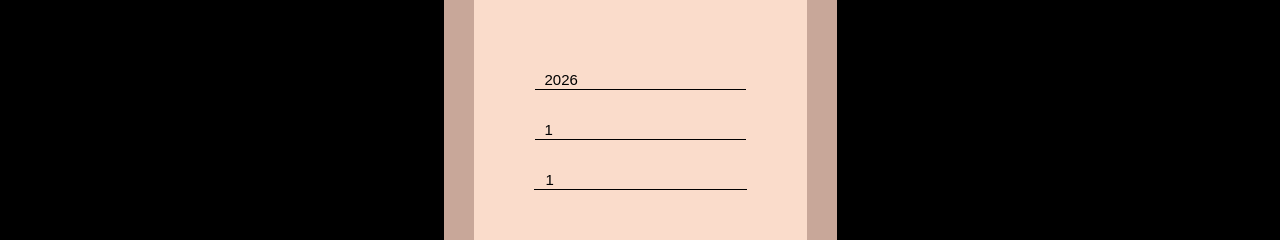
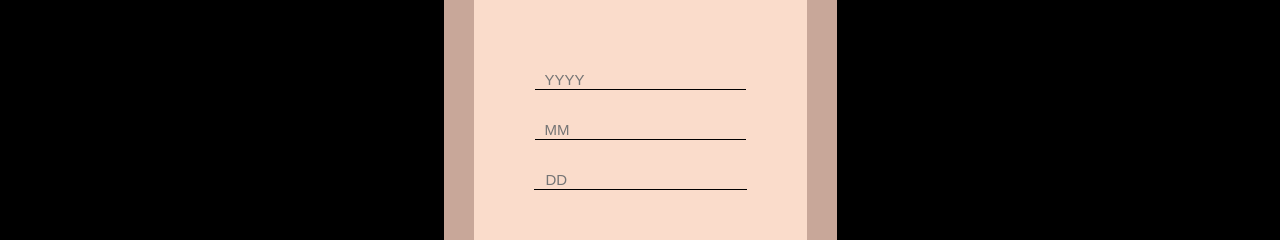
Before and after one commit to gusqkr/putfruitsonmycake, a React (Vite) app in the folder frontend/: page /birth in a window 1280 px wide. Shown: the part 341-581 px from the top of the page. Built offline with nearby package versions, Linux system fonts and the light colour scheme; a web font is replaced by a local one.

Commit message:
수정:생일 숫자만 입력하도록 수정, 생일 설정 이후 메인 화면 이동

```diff
--- a/frontend/src/Birth.jsx
+++ b/frontend/src/Birth.jsx
@@ -5,9 +5,9 @@ import { auth } from "./firebase.js";
 import { useState } from "react";
 
 function Birth() {
-    const [year, setYear] = useState('2026');
-    const [month, setMonth] = useState('1');
-    const [day, setDay] = useState('1');
+    const [year, setYear] = useState();
+    const [month, setMonth] = useState();
+    const [day, setDay] = useState();
 
     const handleSubmit = async () => {
         const user = auth.currentUser;
@@ -17,21 +17,28 @@ function Birth() {
             return;
         }
         try {
-            const birthdate = `${year}-${month}-${day}`;
-            const response = await axios.post('http://localhost:8080/api/make-cake/birth', {
-                uid : user.uid,
-                birthdate :birthdate});
+            if (year < 1900 || year > new Date().getFullYear() || month < 1 || month > 12 || day < 1 || day > 31) {
+                alert("올바른 날짜를 입력해주세요.");
+                return;
+            }
+            else {
+                const birthdate = `${year}-${month}-${day}`;
+                const response = await axios.post('http://localhost:8080/api/make-cake/birth', {
+                    uid : user.uid, birthdate :birthdate});
             if (response.data === "OK"){
                 alert(birthdate + "로 생일이 등록되었습니다!");
+                goToMycake();
             }
+            }
+
         } catch (error) {
             console.error("생일 등록 실패: ", error);
         }
     }
 
     const navigate = useNavigate();
-        //const goToFlavor = () => {
-           // navigate('/flavor'); }
+        const goToMycake = () => {
+            navigate('/mycake'); }
     return (
         <div style={{ backgroundColor:'#C8A799', height:'852px', width:'393px', backgroundImage:'url(../public/cake.png)', backgroundRepeat:'no-repeat', backgroundPosition:'center'}}>
             <p style={{textAlign:'center',color:'#6A4444', fontFamily:'Gluten', padding:'80px 40px 30px 30px', fontSize:'20px', fontWeight:'bold'}}>Put Fruits on My Cake</p>
@@ -41,9 +48,9 @@ function Birth() {
                 <hr style={{border:'1px solid #4A3C3C'}} />
                 <div style={{color:'#000000', marginTop:'20px', marginLeft:'10px'}}>생일을 입력해 주세요!</div>
                 <div style={{textAlign:'center', marginTop:'70px'}}>
-                    <input type="text" value={year} onChange={(e) => setYear(e.target.value)} placeholder="YYYY" required style={{background:'none', color:'#000000', border:'none', borderBottom:'1px solid #000000', outline:'none', margin:'15px 0', fontSize:'15px', paddingLeft:'10px'}} />
-                    <input type="text" value={month} onChange={(e) => setMonth(e.target.value)} placeholder="MM" required style={{background:'none', color:'#000000', border:'none', borderBottom:'1px solid #000000', outline:'none', margin:'15px 0', fontSize:'15px', paddingLeft:'10px'}} />
-                    <input type="text" value={day} onChange={(e) => setDay(e.target.value)} placeholder="DD" required style={{background:'none', color:'#000000', border:'none', borderBottom:'1px solid #000000', outline:'none', margin:'15px 25px 25px 25px ', fontSize:'15px', paddingLeft:'12px'}} />
+                    <input type="number" value={year} onChange={(e) => setYear(e.target.value)} placeholder="YYYY" required style={{background:'none', color:'#000000', border:'none', borderBottom:'1px solid #000000', outline:'none', margin:'15px 0', fontSize:'15px', paddingLeft:'10px'}} />
+                    <input type="number" value={month} onChange={(e) => setMonth(e.target.value)} placeholder="MM" required style={{background:'none', color:'#000000', border:'none', borderBottom:'1px solid #000000', outline:'none', margin:'15px 0', fontSize:'15px', paddingLeft:'10px'}} />
+                    <input type="number" value={day} onChange={(e) => setDay(e.target.value)} placeholder="DD" required style={{background:'none', color:'#000000', border:'none', borderBottom:'1px solid #000000', outline:'none', margin:'15px 25px 25px 25px ', fontSize:'15px', paddingLeft:'12px'}} />
                 </div>
             </div>
             <div style={{margin:'20px 30px'}}>
```
